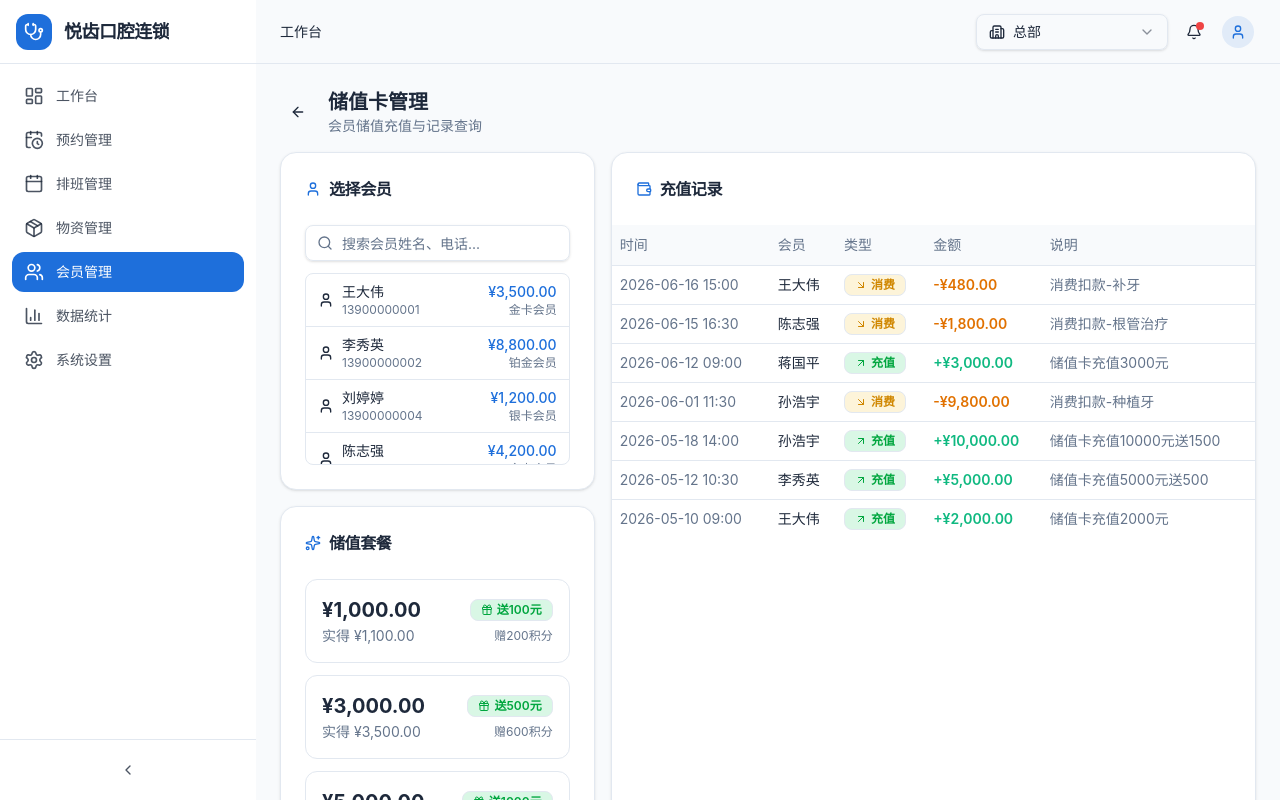
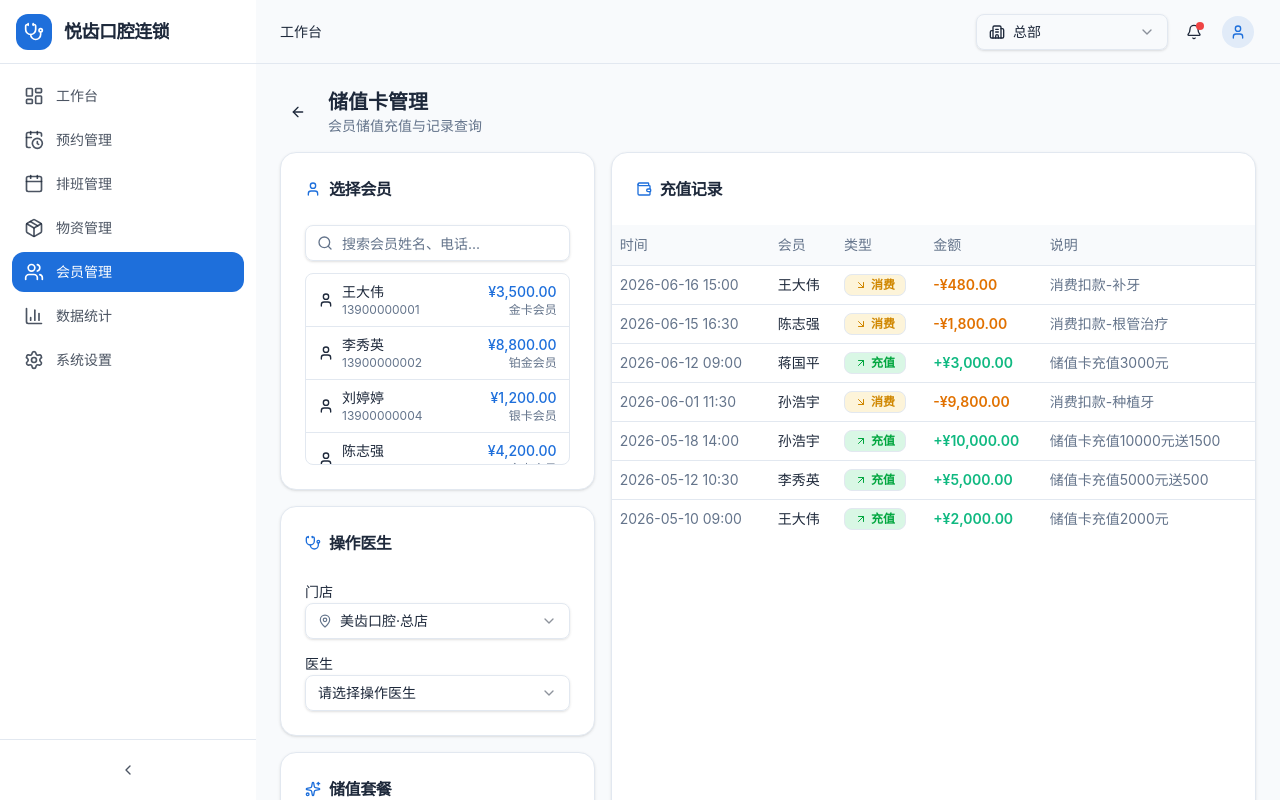
Before and after one commit to wenrou-sos/label-117, a Next.js app: page /members/stored-value in a window 1280 px wide. Built offline with nearby package versions, Linux system fonts and the light colour scheme.

Commit message:
.2187342742565564:e1087b76d9b7ea3fbd09b8f41a6c271d_6a3750d32548f3abb8732265.6a3750d62548f3abb8732267.6a3750d566967be3472efc5f:Trae CN.T(2026/6/21 10:47:50)

```diff
--- a/src/app/members/[id]/page.tsx
+++ b/src/app/members/[id]/page.tsx
@@ -305,7 +305,7 @@
       items.push({
         id: `co-${co.id}`,
         type: "consumable",
-        timestamp: `${co.consumeDate}T09:00:00.000Z`,
+        timestamp: co.createdAt,
         title: "耗材消耗",
         description: itemsStr,
         amount: totalAmount,
--- a/src/app/members/stored-value/page.tsx
+++ b/src/app/members/stored-value/page.tsx
@@ -33,7 +33,16 @@
   ArrowDownRight,
   User,
   Plus,
+  Stethoscope,
+  MapPin,
 } from "lucide-react";
+import {
+  Select,
+  SelectContent,
+  SelectItem,
+  SelectTrigger,
+  SelectValue,
+} from "@/components/ui/Select";
 import Link from "next/link";
 import type { MemberLevel } from "@/types";
 import { cn, formatCurrency, formatDateTime } from "@/lib/utils";
@@ -53,13 +62,19 @@
 };
 
 export default function StoredValuePage() {
-  const { members, patients, storedValueTxs, addStoredValueTx, addPointsTx } = useAppStore();
+  const { members, patients, staff, clinics, storedValueTxs, addStoredValueTx, addPointsTx, selectedClinicId } = useAppStore();
   const [searchKeyword, setSearchKeyword] = useState("");
   const [selectedMemberId, setSelectedMemberId] = useState<string | null>(null);
   const [selectedPackage, setSelectedPackage] = useState<number | null>(null);
   const [customAmount, setCustomAmount] = useState("");
   const [showConfirmModal, setShowConfirmModal] = useState(false);
   const [pendingRecharge, setPendingRecharge] = useState<{ amount: number; bonus: number; points: number } | null>(null);
+  const [clinicId, setClinicId] = useState<string>(selectedClinicId || (clinics.length > 0 ? clinics[0].id : ""));
+  const [staffId, setStaffId] = useState<string>("");
+
+  const filteredStaff = useMemo(() => {
+    return staff.filter((s) => s.clinicId === clinicId);
+  }, [staff, clinicId]);
 
   const memberWithPatients = useMemo(() => {
     return members.map((m) => ({
@@ -118,12 +133,17 @@
 
   const handleConfirmRecharge = () => {
     if (!selectedMember || !pendingRecharge) return;
+    if (!staffId) {
+      alert("请选择操作医生");
+      return;
+    }
 
     addStoredValueTx({
       memberId: selectedMember.id,
       amount: pendingRecharge.amount + pendingRecharge.bonus,
       type: "recharge",
       description: `储值卡充值${pendingRecharge.amount}元${pendingRecharge.bonus > 0 ? `送${pendingRecharge.bonus}元` : ""}`,
+      staffId,
     });
 
     if (pendingRecharge.points > 0) {
@@ -132,6 +152,7 @@
         type: "earn",
         points: pendingRecharge.points,
         description: `储值卡充值赠送积分`,
+        staffId,
       });
     }
 
@@ -141,7 +162,7 @@
     setPendingRecharge(null);
   };
 
-  const canRecharge = selectedMember && pendingRecharge && pendingRecharge.amount > 0;
+  const canRecharge = selectedMember && pendingRecharge && pendingRecharge.amount > 0 && staffId;
 
   return (
     <div className="flex flex-col h-full gap-4">
@@ -225,6 +246,60 @@
                   </div>
                 </div>
               )}
+            </CardContent>
+          </Card>
+
+          <Card>
+            <CardHeader>
+              <CardTitle className="text-base flex items-center gap-2">
+                <Stethoscope className="h-4 w-4 text-primary" />
+                操作医生
+              </CardTitle>
+            </CardHeader>
+            <CardContent className="space-y-3">
+              <div className="space-y-2">
+                <label className="text-sm font-medium">门店</label>
+                <Select
+                  value={clinicId}
+                  onValueChange={(v) => {
+                    setClinicId(v);
+                    setStaffId("");
+                  }}
+                >
+                  <SelectTrigger>
+                    <SelectValue placeholder="请选择门店" />
+                  </SelectTrigger>
+                  <SelectContent>
+                    {clinics.map((c) => (
+                      <SelectItem key={c.id} value={c.id}>
+                        <div className="flex items-center gap-2">
+                          <MapPin className="h-3.5 w-3.5 text-muted-foreground" />
+                          {c.name}
+                        </div>
+                      </SelectItem>
+                    ))}
+                  </SelectContent>
+                </Select>
+              </div>
+              <div className="space-y-2">
+                <label className="text-sm font-medium">医生</label>
+                <Select value={staffId} onValueChange={setStaffId} disabled={!clinicId}>
+                  <SelectTrigger>
+                    <SelectValue placeholder="请选择操作医生" />
+                  </SelectTrigger>
+                  <SelectContent>
+                    {filteredStaff.map((s) => (
+                      <SelectItem key={s.id} value={s.id}>
+                        <div className="flex items-center gap-2">
+                          <User className="h-3.5 w-3.5 text-muted-foreground" />
+                          {s.name}
+                          {s.title ? ` (${s.title})` : ""}
+                        </div>
+                      </SelectItem>
+                    ))}
+                  </SelectContent>
+                </Select>
+              </div>
             </CardContent>
           </Card>
 
```
Also changed, not shown: 2 other files (tests, documents, lock files or other folders).
